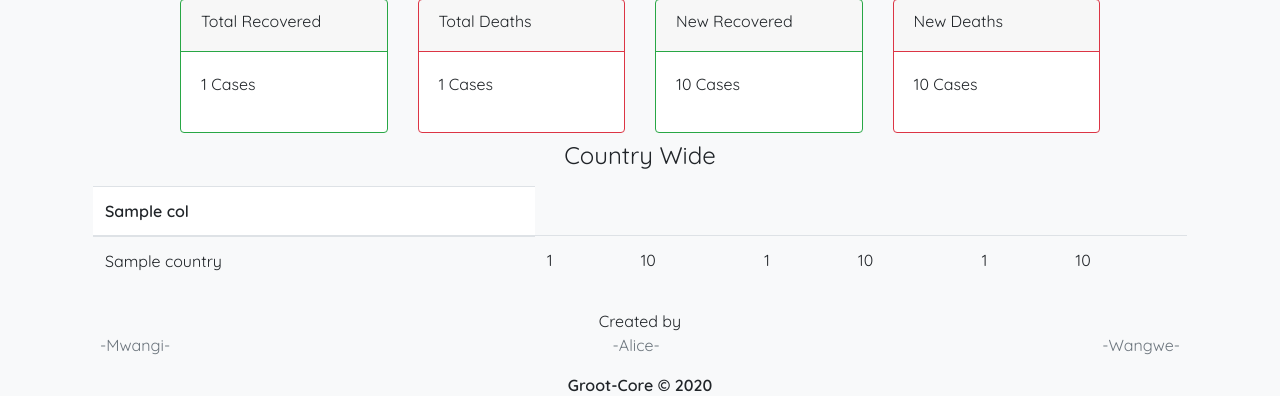
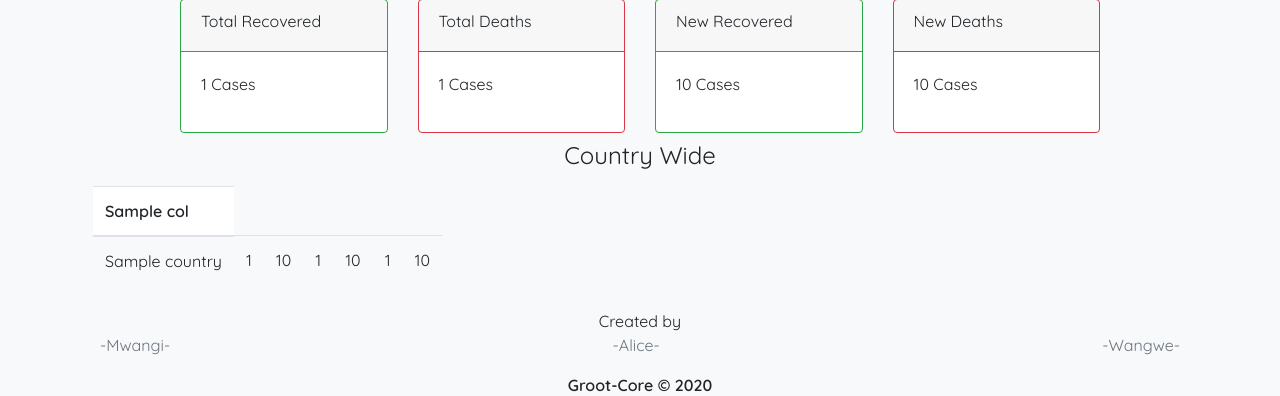
Before and after one commit to wwangwe/Covid-19-Updates, a Django app: template analysis/templates/analysis/index.html in a window 1280 px wide. Shown: the part 415-811 px from the top of the page. Run offline with Django 3.2, Linux system fonts and the light colour scheme; the template is opened without the code that fills it: most values are stand-ins (such as "Sample title", 1, 10 or a date in 2020); some libraries are stand-ins or nearby versions.

Commit message:
Update error message, revert table changes

```diff
--- a/analysis/templates/analysis/index.html
+++ b/analysis/templates/analysis/index.html
@@ -8,7 +8,7 @@
     <p>Global and local updates and figures of the ever surging pandemic Covid-19</p>
 </div>
 {% if error == True %}
-<h1 class="text-center text-danger">{{error_msg}}</h1>
+<h1 class="text-center text-danger">{{msg}}</h1>
 {% else %}
 <h4 class="text-center">World Wide</h4>
 <h6 class="text-center"> Updated on {{date}} at {{time}}</h6>
@@ -82,7 +82,7 @@
 </div>
 <h4 class="text-center">Country Wide</h4>
 <div class="p-2">
-    <table class="table">
+    <table class="table table-responsive">
         <thead>
             <tr>
                 {% for col in columns %}
```
